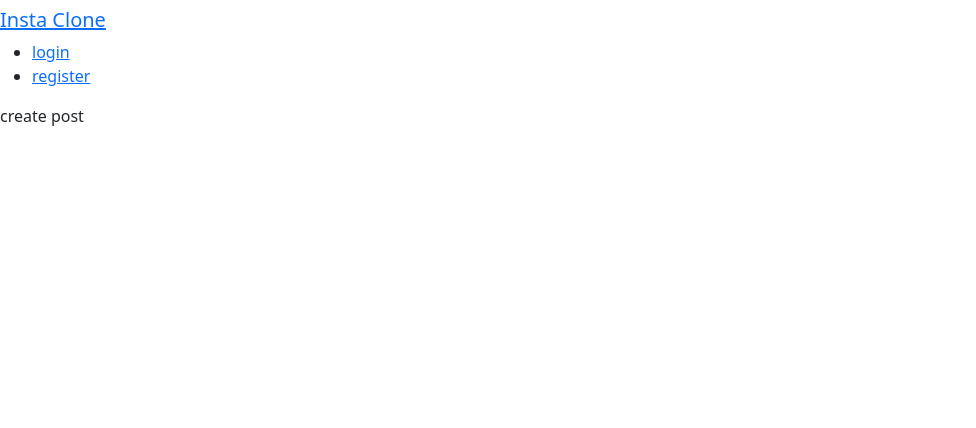
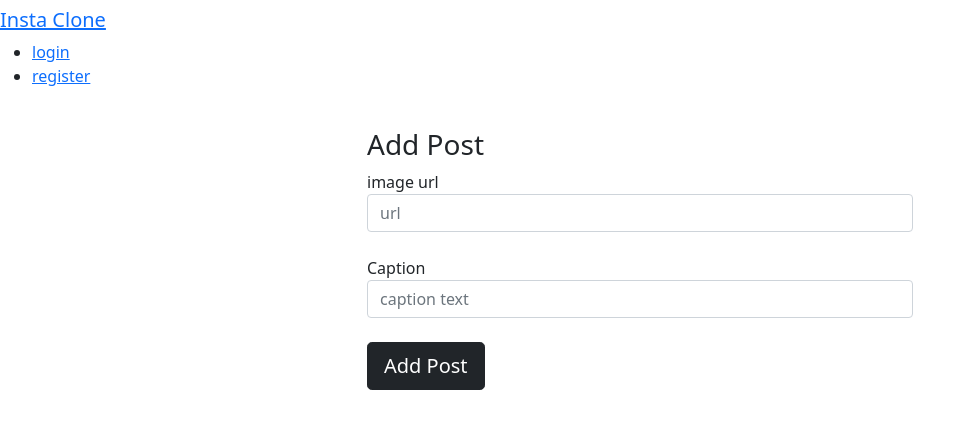
Before and after one commit to clemmurphy/InstaClone, a React (Create React App) app in the folder client/: page /add-post in a window 1280 px wide. Shown: the top 428 px of the page, without its empty margins (0-976 px from the left). Built offline with nearby package versions, Linux system fonts and the light colour scheme.

Commit message:
added add post component and refact single post

```diff
--- a/client/src/components/Timeline.js
+++ b/client/src/components/Timeline.js
@@ -1,5 +1,6 @@
 import React, { useState, useEffect } from 'react'
 import axios from 'axios'
+import CommentForm from './post/CommentForm'
 
 function Timeline() {
   const [timeLine, setTimeLine] = useState([])
@@ -21,16 +22,13 @@ function Timeline() {
             <div className="row">
               <div className="col-12 col-md-6">
                 <div className="card mb-4">
-                  <div className="card-image w-100">
+                  <div className="card-image">
                     <img style={{ width: '100%'}} src={tl.contentUrl} alt='post picutre' />
                   </div>
                   <div className="card-body">
                     <p>{ tl.caption }</p>
                     <p>&hearts; <span>10000</span></p>
-                    <form className="d-flex justify-content-between">
-                      <textarea className="fomr-control flex-grow-1"></textarea>
-                      <button style={{ marginLeft: '10px'}} className="btn btn-dark btn-lg">Comment</button>
-                    </form>
+                    <CommentForm />
                     <p>comment1</p>
                     <p>comment2</p>
                   </div>
--- a/client/src/components/post/AddPost.js
+++ b/client/src/components/post/AddPost.js
@@ -1,10 +1,43 @@
-import React from 'react'
+import React, { useState } from 'react'
+import { useHistory } from 'react-router'
+import axios from 'axios'
 
 function AddPost() {
+  const history = useHistory()
+  const [postData, setPostData] = useState({
+    contentUrl:'',
+    caption:''
+  })
+  const handleSubmit = async (e) => {
+    e.preventDefualt()
+    try {
+      await axios.post('/api/p', postData)
+      history.push('/t')
+    } catch (err) {
+      console.log(err)
+    }
+  }
+  const handleChange = (e) => {
+    const newPostData = {...postData, [e.target.name]: e.target.value }
+    setPostData(newPostData)
+  }
   return (
-    <div>
-      create post
-    </div>
+    <div className="container">
+        <div className="row">
+          <form onSubmit={handleSubmit} className="col-10 offset-1 col-md-6 offset-md-3 mt-4">
+            <h3>Add Post </h3>
+            <div className="form-field mb-4">
+              <label htmlFor="contentUrl">image url</label>
+              <input className="form-control" onInput={handleChange} type="text" name="contentUrl" placeholder="url" value={postData.contentUrl} />
+            </div>
+            <div className="form-field mb-4">
+              <label htmlFor="caption">Caption</label>
+              <input className="form-control" onInput={handleChange} type="text" name="caption" placeholder="caption text" value={postData.caption}/>
+            </div>
+            <button className="btn btn-dark btn-lg">Add Post</button>
+          </form>
+        </div>
+      </div>
   )
 }
 
--- /dev/null
+++ b/client/src/components/post/CommentForm.js
@@ -0,0 +1,12 @@
+import React from 'react'
+
+function CommentForm() {
+  return (
+    <form className="d-flex justify-content-between">
+      <textarea className="fomr-control flex-grow-1"></textarea>
+      <button style={{ marginLeft: '10px'}} className="btn btn-dark btn-lg">Comment</button>
+    </form>
+  )
+}
+
+export default CommentForm
--- a/client/src/components/post/Post.js
+++ b/client/src/components/post/Post.js
@@ -1,6 +1,7 @@
 import React, { useState, useEffect } from 'react'
 import axios from 'axios'
 import { useParams } from 'react-router-dom'
+import CommentForm from './CommentForm'
 
 function Post() {
   const [post, setpost] = useState([])
@@ -29,10 +30,7 @@ function Post() {
             <div className="card-body">
               <p>{ post.caption }</p>
               <p>&hearts; <span>10000</span></p>
-              <form className="d-flex justify-content-between">
-                <textarea className="fomr-control flex-grow-1"></textarea>
-                <button style={{ marginLeft: '10px'}} className="btn btn-dark btn-lg">Comment</button>
-              </form>
+              <CommentForm />
               <p>comment1</p>
               <p>comment2</p>
             </div>
```
